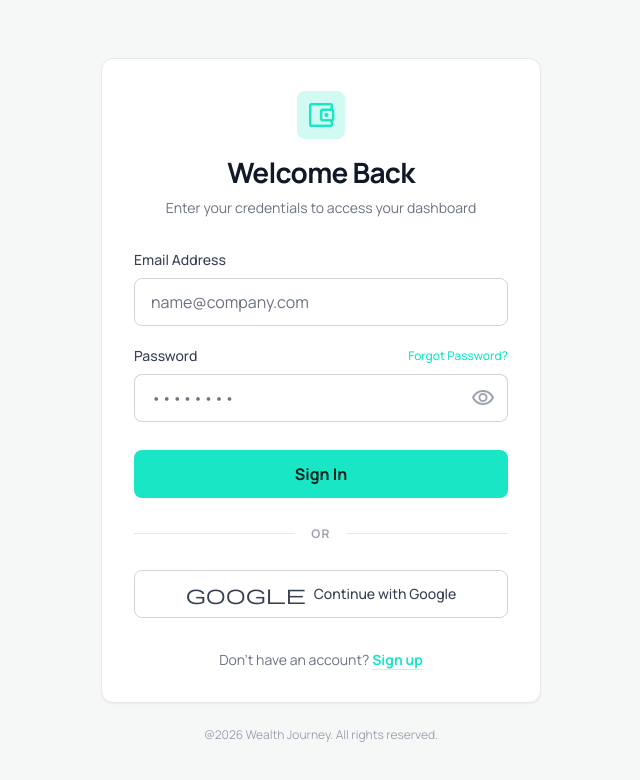
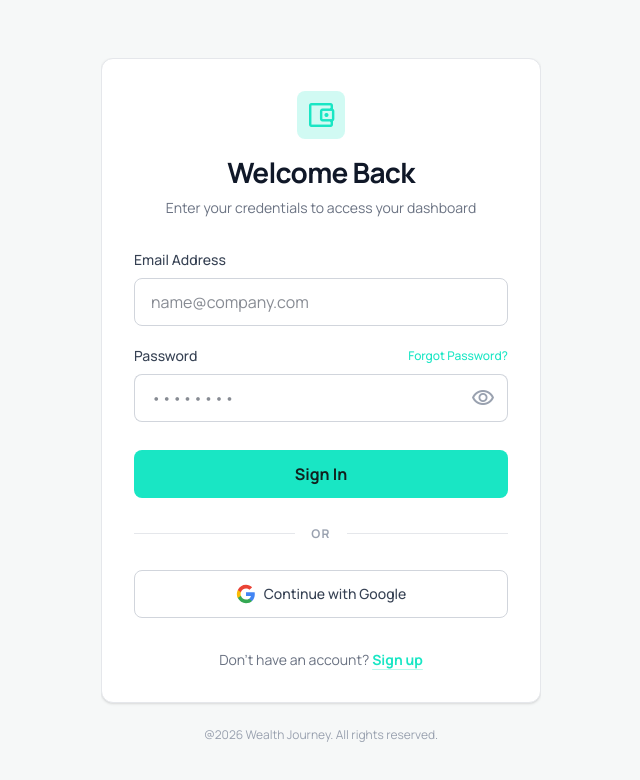
Before and after one commit to Hena7/wealth-journey, a Vue app in the folder wealth-journey/: page /login in a window 1280 px wide. Shown: the top 780 px of the page, without its empty margins (319-959 px from the left). Built offline with nearby package versions, Linux system fonts and the light colour scheme.

Commit message:
add tailwind and fix login

```diff
--- a/wealth-journey/index.html
+++ b/wealth-journey/index.html
@@ -5,33 +5,14 @@
     <link rel="icon" href="/favicon.ico" />
     <meta name="viewport" content="width=device-width, initial-scale=1.0" />
     <title>Wealth Journey</title>
-    <script src="https://cdn.tailwindcss.com?plugins=forms,container-queries"></script>
     <link
       href="https://fonts.googleapis.com/css2?family=Manrope:wght@400;500;700&display=swap"
       rel="stylesheet"
     />
     <link
-      href="https://fonts.googleapis.com/css2?family=Material+Symbols+Outlined:wght@100..700,0..1&display=swap"
+      href="https://fonts.googleapis.com/css2?family=Material+Symbols+Outlined:opsz,wght,FILL,GRAD@20..48,100..700,0..1,-50..200"
       rel="stylesheet"
     />
-
-    <script>
-      tailwind.config = {
-        darkMode: 'class',
-        theme: {
-          extend: {
-            colors: {
-              primary: '#19e6c4',
-              'background-light': '#f6f8f8',
-              'background-dark': '#11211e',
-            },
-            fontFamily: {
-              display: ['Manrope'],
-            },
-          },
-        },
-      }
-    </script>
   </head>
   <body>
     <div id="app"></div>
--- a/wealth-journey/package.json
+++ b/wealth-journey/package.json
@@ -13,6 +13,7 @@
     "format": "prettier --write --experimental-cli src/"
   },
   "dependencies": {
+    "@tailwindcss/vite": "^4.1.18",
     "pinia": "^3.0.4",
     "vue": "^3.5.26",
     "vue-router": "^4.6.4"
@@ -31,7 +32,7 @@
     "npm-run-all2": "^8.0.4",
     "postcss": "^8.5.6",
     "prettier": "3.8.1",
-    "tailwindcss": "^4.1.18",
+    "tailwindcss": "^4.0.0",
     "typescript": "~5.9.3",
     "vite": "^7.3.1",
     "vite-plugin-vue-devtools": "^8.0.5",
--- a/wealth-journey/src/main.ts
+++ b/wealth-journey/src/main.ts
@@ -3,6 +3,7 @@ import { createPinia } from 'pinia'
 
 import App from './App.vue'
 import router from './router'
+import './styles.css'
 
 const app = createApp(App)
 
--- /dev/null
+++ b/wealth-journey/src/styles.css
@@ -0,0 +1,26 @@
+@import 'tailwindcss';
+
+@theme {
+  --color-primary: #19e6c4;
+  --color-background-light: #f6f8f8;
+  --color-background-dark: #11211e;
+
+  --font-display: 'Manrope', sans-serif;
+}
+
+@variant dark (&:where(.dark, .dark *));
+
+.material-symbols-outlined {
+  font-family: 'Material Symbols Outlined' !important;
+  font-weight: normal;
+  font-style: normal;
+  font-size: 24px;
+  line-height: 1;
+  letter-spacing: normal;
+  text-transform: none;
+  display: inline-block;
+  white-space: nowrap;
+  word-wrap: normal;
+  direction: ltr;
+  -webkit-font-smoothing: antialiased;
+}
--- a/wealth-journey/src/views/LoginView.vue
+++ b/wealth-journey/src/views/LoginView.vue
@@ -106,7 +106,24 @@ const handleLogin = () => {
             type="button"
             class="w-full bg-transparent border border-gray-300 dark:border-[#34655d] text-gray-700 dark:text-white font-medium text-sm h-12 rounded-lg flex items-center justify-center gap-2 hover:bg-gray-50 dark:hover:bg-[#34655d]/10 transition-colors"
           >
-            <span class="material-symbols-outlined" style="font-size: 20px">google</span>
+            <svg class="w-5 h-5" viewBox="0 0 24 24">
+              <path
+                d="M22.56 12.25c0-.78-.07-1.53-.2-2.25H12v4.26h5.92c-.26 1.37-1.04 2.53-2.21 3.31v2.77h3.57c2.08-1.92 3.28-4.74 3.28-8.09z"
+                fill="#4285F4"
+              />
+              <path
+                d="M12 23c2.97 0 5.46-.98 7.28-2.66l-3.57-2.77c-.98.66-2.23 1.06-3.71 1.06-2.86 0-5.29-1.93-6.16-4.53H2.18v2.84C3.99 20.53 7.7 23 12 23z"
+                fill="#34A853"
+              />
+              <path
+                d="M5.84 14.09c-.22-.66-.35-1.36-.35-2.09s.13-1.43.35-2.09V7.07H2.18C1.43 8.55 1 10.22 1 12s.43 3.45 1.18 4.93l2.85-2.22.81-.62z"
+                fill="#FBBC05"
+              />
+              <path
+                d="M12 5.38c1.62 0 3.06.56 4.21 1.64l3.15-3.15C17.45 2.09 14.97 1 12 1 7.7 1 3.99 3.47 2.18 7.07l3.66 2.84c.87-2.6 3.3-4.53 6.16-4.53z"
+                fill="#EA4335"
+              />
+            </svg>
             Continue with Google
           </button>
         </form>
--- a/wealth-journey/vite.config.ts
+++ b/wealth-journey/vite.config.ts
@@ -3,16 +3,14 @@ import { fileURLToPath, URL } from 'node:url'
 import { defineConfig } from 'vite'
 import vue from '@vitejs/plugin-vue'
 import vueDevTools from 'vite-plugin-vue-devtools'
+import tailwindcss from '@tailwindcss/vite'
 
 // https://vite.dev/config/
 export default defineConfig({
-  plugins: [
-    vue(),
-    vueDevTools(),
-  ],
+  plugins: [vue(), vueDevTools(), tailwindcss()],
   resolve: {
     alias: {
-      '@': fileURLToPath(new URL('./src', import.meta.url))
+      '@': fileURLToPath(new URL('./src', import.meta.url)),
     },
   },
 })
```
Also changed, not shown: 1 other file (tests, documents, lock files or other folders).
